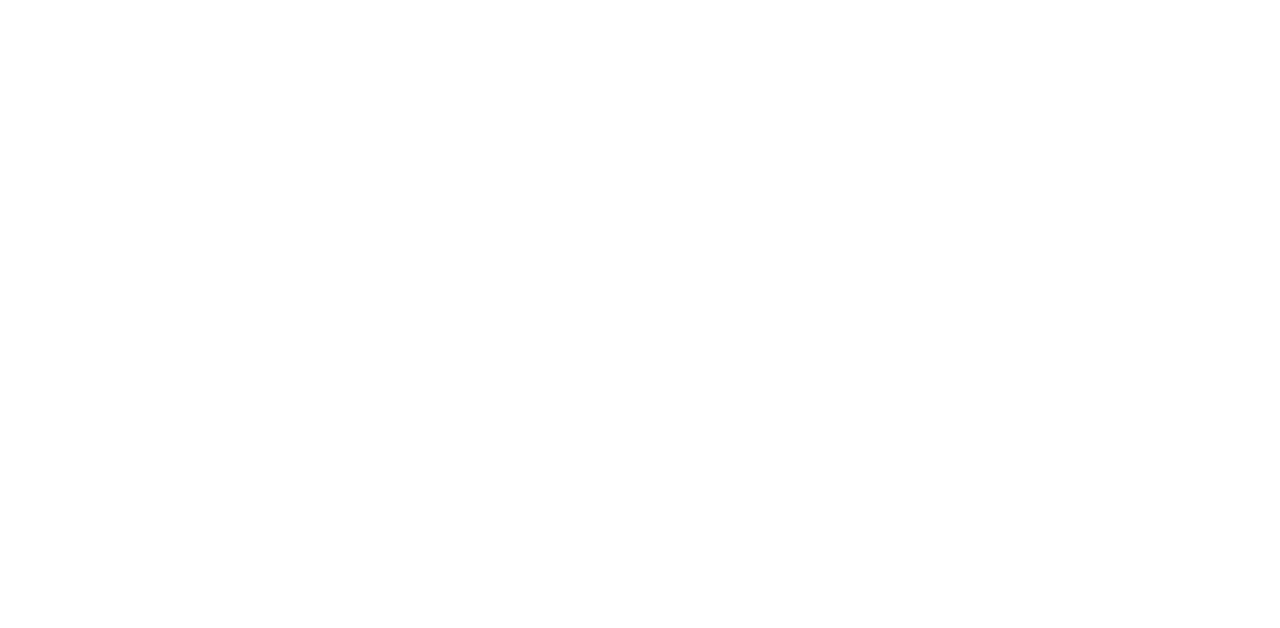
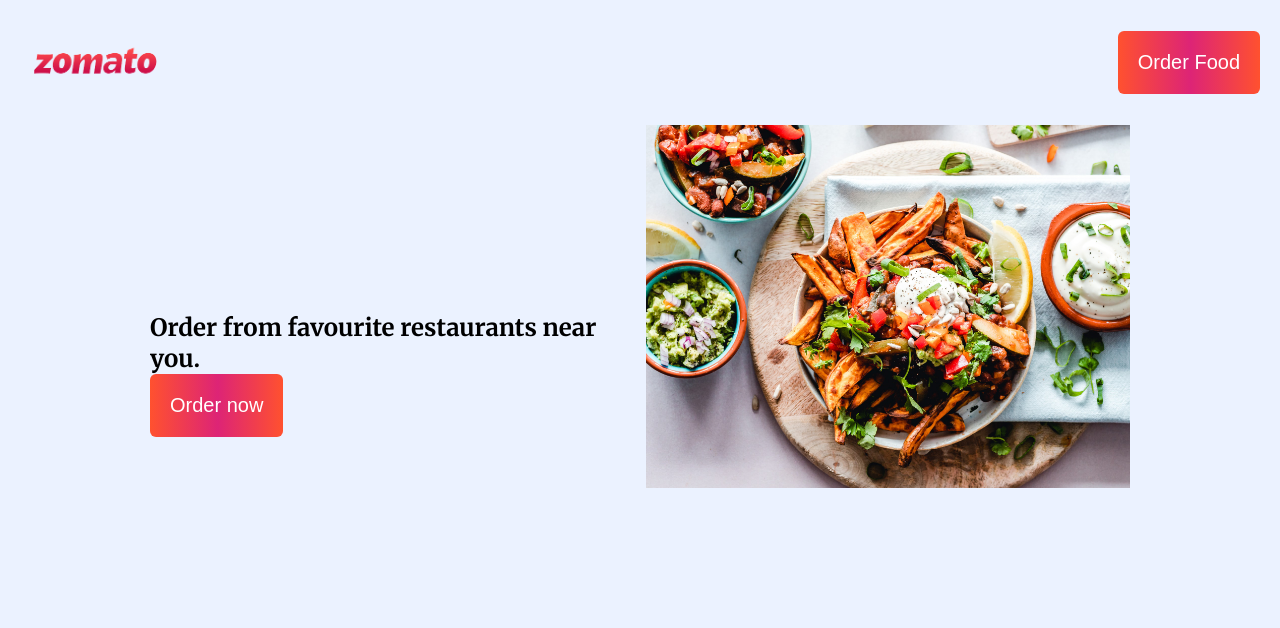
Before and after one commit to celina2304/HTML_CSS_Project, a plain HTML site: page index.html in a window 1280 px wide. Drawn offline with Linux system fonts and the light colour scheme.

Commit message:
Add navbar and hero

```diff
--- a/index.html
+++ b/index.html
@@ -4,9 +4,34 @@
         <meta charset="UTF-8">
         <meta http-equiv="X-UA-Compatible" content="IE=edge">
         <meta name="viewport" content="width=device-width, initial-scale=1.0">
+        <link rel="preconnect" href="https://fonts.gstatic.com">
+        <link href="https://fonts.googleapis.com/css2?family=Merriweather:ital,wght@0,300;0,400;0,700;0,900;1,300;1,400;1,700;1,900&display=swap" rel="stylesheet">
+        <link rel="stylesheet" href="style.css" />
         <title>Project</title>
     </head>
     <body>
-
+        <!--Navbar-->
+        <header>
+            <nav class="navbar">
+                <div class="navbar__brand">
+                    <img src="./assets/logo.png" alt="logo" class="navbar__logo"/>
+                </div>
+                <div class="navbar__nav__items" ><!--assuming it will have more items-->
+                    <button class="nav__item button__primary">Order Food</button>
+                </div>
+            </nav>
+        </header>
+        <main class="container">
+            <!--Hero Section-->
+            <section class="hero__container">
+                <div class="hero__image__container">
+                    <img class="hero__image" src="./assets/hero.jpg" alt="hero image"/>
+                </div>
+                <div class="hero__description">
+                    <h1 class="hero__text">Order from favourite restaurants near you.</h1>
+                    <button class="button__primary">Order now</button>
+                </div>
+            </section>
+        </main>
     </body>
 </html>
--- a/style.css
+++ b/style.css
@@ -0,0 +1,92 @@
+*{
+    margin: 0;
+    padding: 0;
+    box-sizing: border-box;/* To Box Model */
+}
+
+/* Global */
+body{
+    font-family: "Merriweather", sans-serif;
+    background-color: #ebf2ff;
+}
+
+.button__primary{
+    background-image: linear-gradient(
+        to right,
+        #ff512f 0%,
+        #dd2476 51%,
+        #ff512f 100%
+    );
+    color: #fff;
+    padding: 9px;
+    border: none;
+    border-radius: 6px;
+}
+
+.container{
+    width: 100%;
+    margin: 0 auto;
+    padding: 0 15px;
+
+}
+
+.navbar{
+    display: flex;
+    justify-content: space-around;
+    align-items: center;
+}
+
+.navbar__brand{
+    width: 100px;
+}
+
+.navbar__logo{
+    width: 100%;
+}
+
+.hero__container{
+    width: 100%;
+}
+
+.hero__image__container{
+    width: 100%;
+}
+
+.hero__image{
+    width: 100%;
+}
+
+@media(min-width: 768px){
+    .navbar{
+        justify-content: space-between;
+        padding: 10px 20px;/* top&bottom left&right */
+    }
+    .navbar__brand{
+        width: 150px;
+    }
+    .button__primary{
+        padding: 20px;
+        font-size: 20px;
+    }
+    .hero__container{
+        display: flex;
+        flex-direction: row-reverse;
+        align-items: center;
+        justify-content: space-between;
+        gap: 10px;
+    }
+}
+
+@media(min-width: 1020px){
+    .container{
+        max-width: 1010px;
+    }
+    .hero__image__container{
+        width: 500px;
+        height: 500px;
+    }
+}
+
+@media(min-width: 1400px){
+
+}
```
